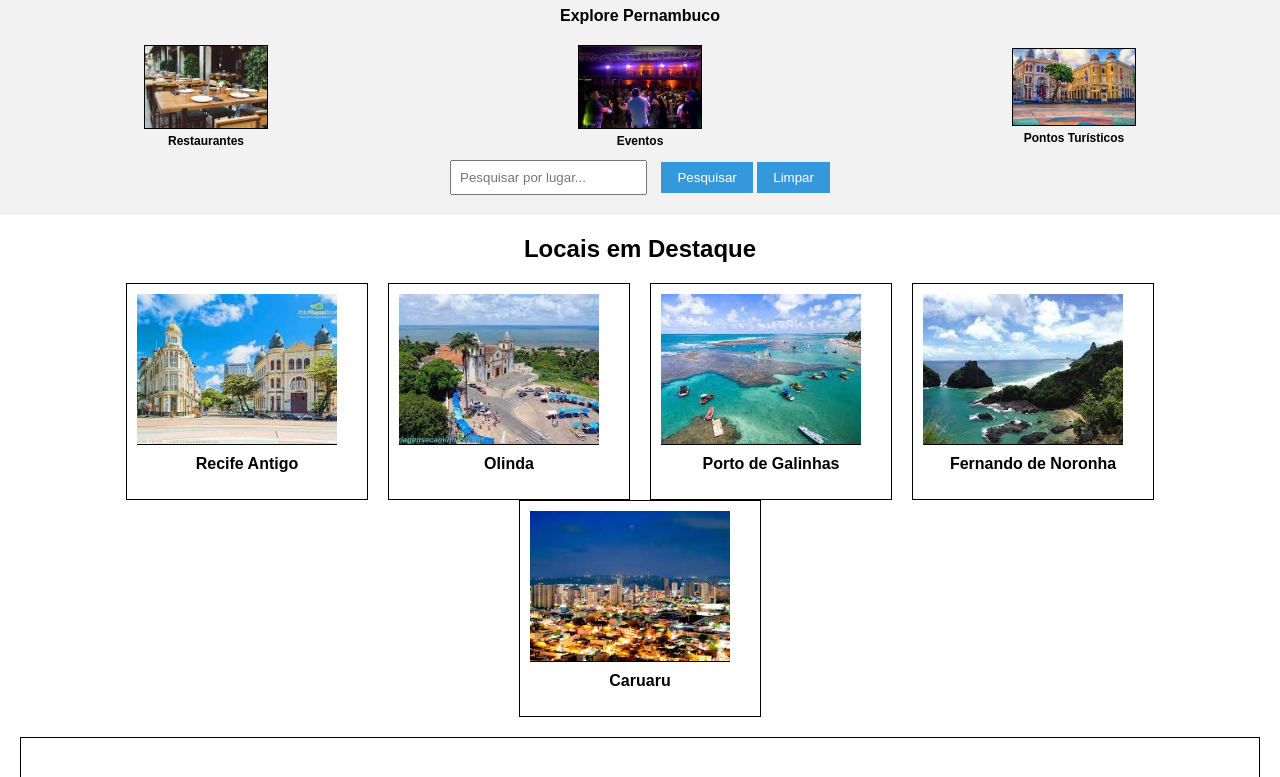
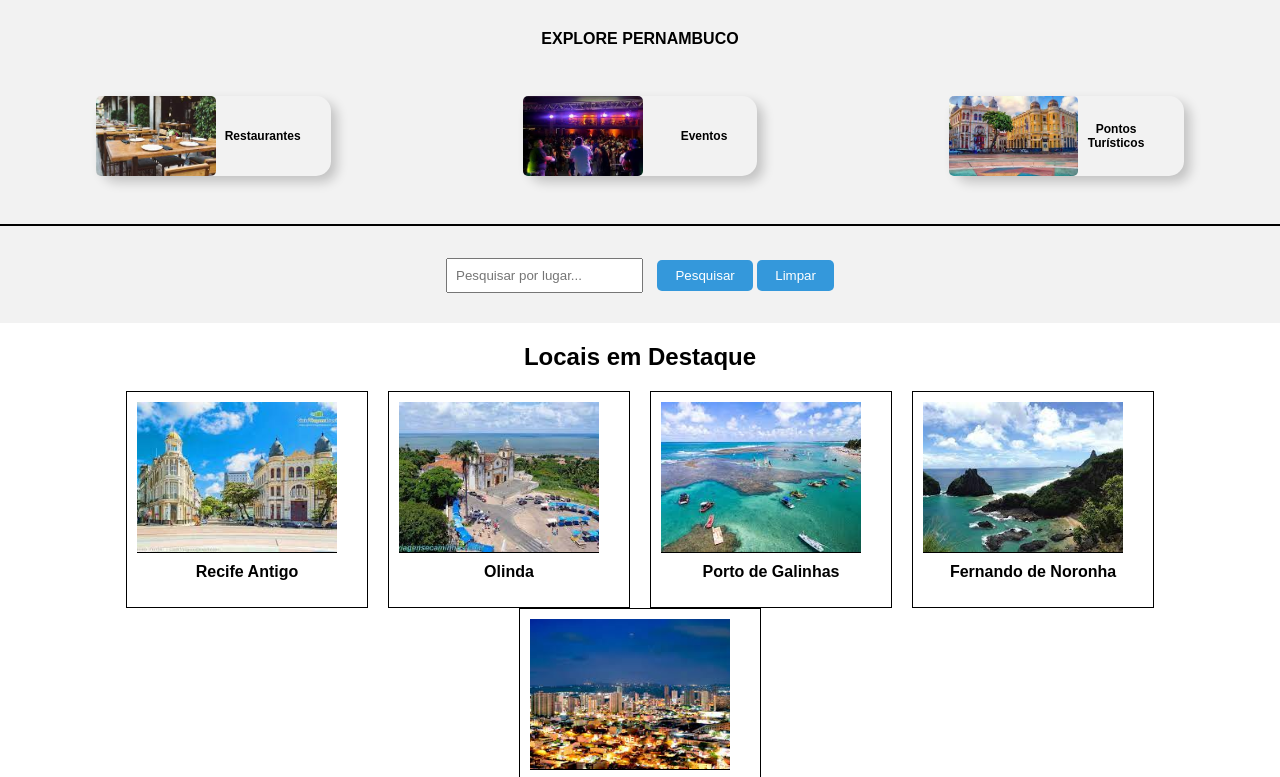
Before and after one commit to barborges/SENAC, a plain HTML site: page Projeto Senac Funcionalidades Atualizadas 2/index.html in a window 1280 px wide. Shown: the part 93-870 px from the top of the page. Drawn offline with Linux system fonts and the light colour scheme.

Commit message:
Correção css, alteração de estilos de botões e outros pequenas alterações

```diff
--- a/Projeto Senac Funcionalidades Atualizadas 2/index.html
+++ b/Projeto Senac Funcionalidades Atualizadas 2/index.html
@@ -24,8 +24,8 @@
       </button>
     </div>
     <input type="text" id="searchInput" placeholder="Pesquisar por lugar...">
-    <button onclick="search()">Pesquisar</button>
-    <button onclick="clearResults()">Limpar</button>
+    <button class="search" onclick="search()">Pesquisar</button>
+    <button class="clear" onclick="clearResults()">Limpar</button>
   </header>
 
   <div id="initialPlaces" class="initial-places">
--- a/Projeto Senac Funcionalidades Atualizadas 2/styles.css
+++ b/Projeto Senac Funcionalidades Atualizadas 2/styles.css
@@ -2,12 +2,34 @@ body {
     font-family: Arial, sans-serif;
     margin: 0;
     padding: 0;
+    box-sizing: border-box;
+  }
+
+  #mainTitle {
+    font-family: 'Segoe UI', Tahoma, Geneva, Verdana, sans-serif;
+    float: none;
+    text-align: left;
+    background-color: #e2ee42;
+    padding: 1rem;
+    margin: 0;
+    margin-bottom: 3rem;
   }
 
   header {
     background-color: #f2f2f2;
-    padding: 20px;
     text-align: center;
+  }
+
+  header p {
+    text-transform: uppercase;
+    font-weight: bolder;
+  }
+
+  .search,
+  .clear {
+    padding: 8px 18px;
+    border-radius: 5px;
+    margin-bottom: 2rem;
   }
 
   input[type="text"] {
@@ -16,7 +38,6 @@ body {
   }
 
   button {
-    padding: 8px 16px;
     background-color: #3498db;
     color: white;
     border: none;
@@ -63,47 +84,47 @@ body {
     font-weight: bold;
   }
 
-  #mainTitle {
-    float: none;
-    text-align: left;
+  /* Estilos para os banners */
+  .banners {
+    display: flex;
+    justify-content: space-between;
+    border-bottom: 2px solid #000;
+    margin-bottom: 2rem;
   }
 
-  /* Estilos para os banners */
-  .banners {
-    margin-top: 20px;
+  .banners button {
+    height: 5rem;
+    margin-bottom: 3rem;
+    width: 20%;
     display: flex;
     justify-content: space-between;
+    align-items: center;
   }
 
   .banner {
-    text-align: center;
-    width: 30%;
+    display: flex;
+    justify-content: center;
+    align-items: center;
+    margin: 2rem 6rem;
     padding: 0;
-    border: none;
     background: none;
+    box-shadow: 6px 6px 12px rgba(0, 0, 0, 0.2);
+    border-radius: 15px;
   }
 
   .banner img {
-    width: 33%;
     max-width: 100%;
-    height: auto;
-    border: 1px solid #000;
     max-height: 100%;
-    display: block;
-    margin: 0 auto;
+    display: flex;
+    border-radius: 5px;
   }
 
-  .banner h3 {
-    margin-top: 5px;
+  .banner > h3 {
     font-size: 12px;
     font-weight: bold;
     text-transform: capitalize;
     color: black;
-  }
-
-
-  header p {
-    font-weight: bold;
+    margin-right: 30px;
   }
 
   .results-container {
@@ -137,3 +158,10 @@ body {
     max-width: 100%;
     height: auto;
   }
+
+
+  .banner:hover {
+    background-color: rgb(0, 0, 0, 0.02);
+    transform: scale(1.05);
+    transition: 0.5s;
+  }
```
